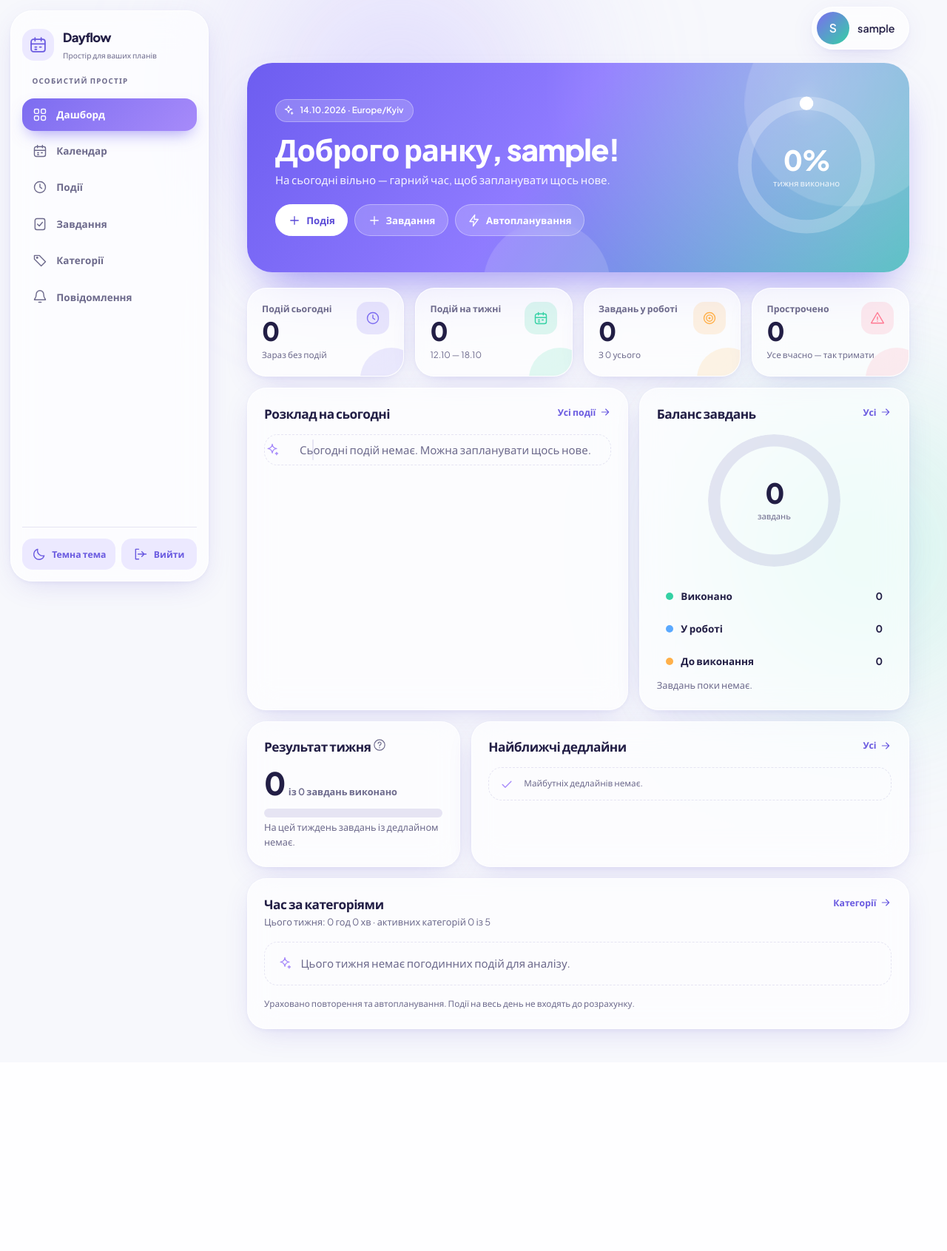
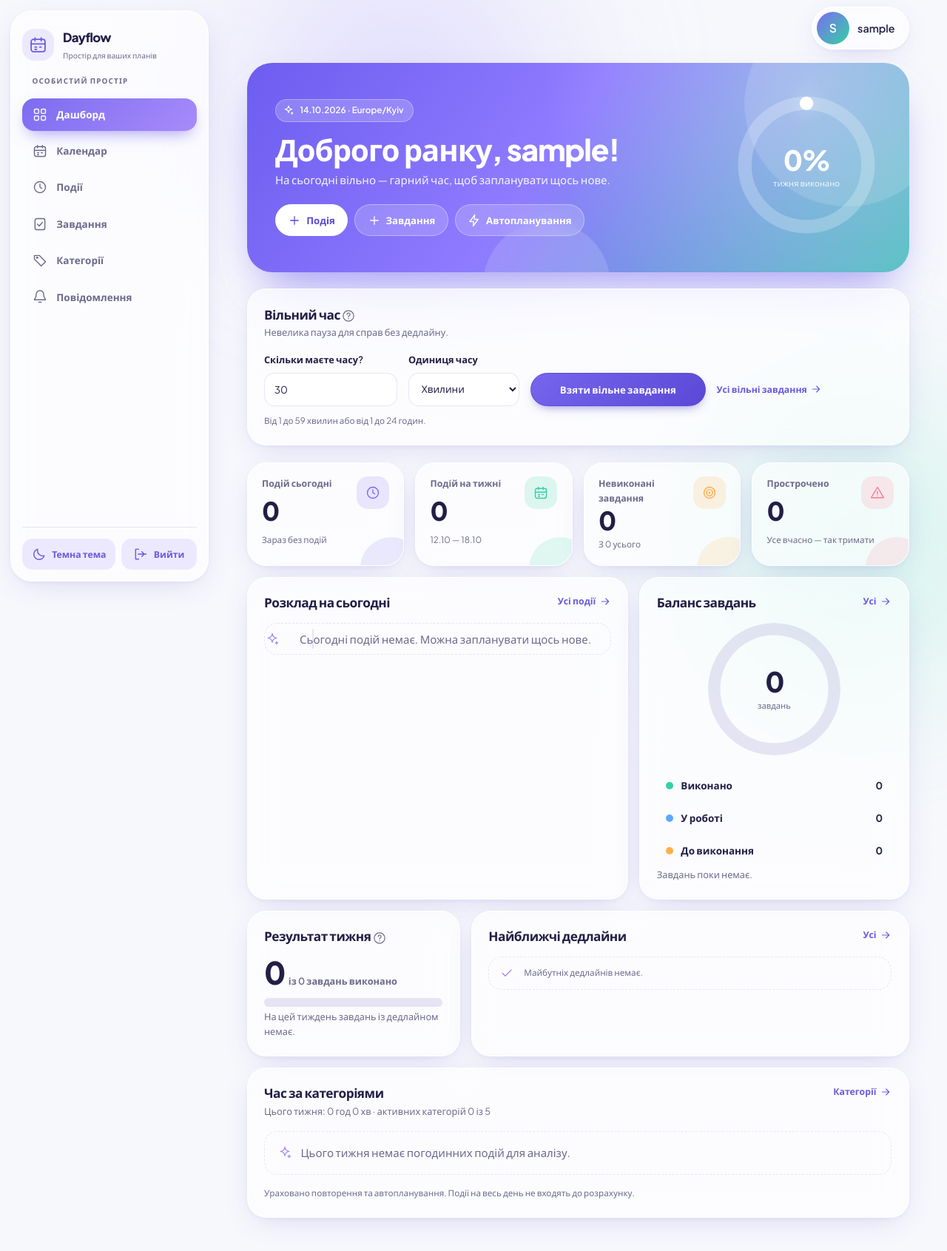
Before and after one commit to glukkluk/Dayflow, a Django app: page / in a window 1280 px wide. Shown: the whole page at 74% size. Before the commit the page ends 1410 px from the top, so only its background shows below. Run offline with Django 5.2, Linux system fonts and the light colour scheme; the visitor is signed in with stand-in values (Sample User, id 1); data comes from the database, SQL or seed files in the repository; data that the repository does not hold is empty.

Commit message:
✨ feat: implement free tasks functionality
Introduce "free tasks" (tasks without deadlines) with the ability to
pick them based on available time from the dashboard.

- Add `no_deadline` option to `TaskForm` with validation logic
- Create `free_tasks` service for suggesting and claiming tasks
- Implement dashboard integration for time-based task suggestions
- Add filtering for free tasks in the task list
- Implement conflict detection when taking a free task into work
- Update README with documentation for the new stage

```diff
--- a/app/planner/forms.py
+++ b/app/planner/forms.py
@@ -240,6 +240,26 @@ class EventForm(forms.ModelForm):
 
 
 class TaskForm(forms.ModelForm):
+    no_deadline = forms.BooleanField(
+        label="Без дедлайну — вільне завдання",
+        required=False,
+        help_text="Можна взяти у вільний час. Укажіть орієнтовну тривалість нижче.",
+    )
+
+    field_order = (
+        "title",
+        "description",
+        "no_deadline",
+        "deadline",
+        "estimated_minutes",
+        "priority",
+        "status",
+        "category",
+    )
+
+    class Media:
+        js = ("planner/task_form.js",)
+
     class Meta:
         model = Task
         fields = (
@@ -265,16 +285,89 @@ class TaskForm(forms.ModelForm):
         self.fields["category"].queryset = Category.objects.filter(  # ty: ignore[unresolved-attribute]
             user_id=self.instance.user_id,
         )
+        self.initial["no_deadline"] = not self.initial.get("deadline")
+        self._already_started_free = bool(
+            self.instance.pk
+            and self.instance.deadline is None
+            and self.instance.status == Task.Status.IN_PROGRESS
+        )
+        self.fields["status"].widget.attrs["data-started-free"] = (
+            "true" if self._already_started_free else "false"
+        )
+        self.fields["status"].help_text = (
+            "Вільне завдання береться в роботу через кнопку «Взяти вільне завдання» "
+            "на дашборді — з перевіркою конфліктів і розміщенням у розкладі."
+        )
+        self.fields[
+            "deadline"
+        ].help_text = "Залиште порожнім для вільного завдання без дедлайну."
+        self.fields["estimated_minutes"].label = "Орієнтовна тривалість (хв)"
+        self.fields["estimated_minutes"].help_text = "Від 5 до 480 хвилин."
+        if self.is_bound and self["no_deadline"].value():
+            self.fields["deadline"].disabled = True
+            self.initial["deadline"] = None
+
+    def clean(self):
+        cleaned = super().clean()
+        if (
+            "deadline" in cleaned
+            and cleaned["deadline"] is None
+            and cleaned.get("status") == Task.Status.IN_PROGRESS
+            and not self._already_started_free
+        ):
+            self.add_error(
+                "status",
+                "Вільне завдання не можна вручну перевести у статус «У роботі». "
+                "Збережіть його зі статусом «До виконання» та візьміть через дашборд.",
+            )
+        return cleaned
+
+
+class FreeTimeForm(forms.Form):
+    amount = forms.IntegerField(
+        label="Скільки маєте часу?",
+        min_value=1,
+        initial=30,
+        widget=forms.NumberInput(attrs={"step": 1, "max": 59}),
+    )
+    unit = forms.ChoiceField(
+        label="Одиниця часу",
+        choices=(("minutes", "Хвилини"), ("hours", "Години")),
+        initial="minutes",
+    )
+
+    def __init__(self, *args, **kwargs):
+        super().__init__(*args, **kwargs)
+        self.fields["amount"].widget.attrs["max"] = (
+            24 if self["unit"].value() == "hours" else 59
+        )
+
+    def clean(self):
+        cleaned = super().clean()
+        amount, unit = cleaned.get("amount"), cleaned.get("unit")
+        if amount is not None and unit:
+            maximum = 24 if unit == "hours" else 59
+            if amount > maximum:
+                self.add_error(
+                    "amount",
+                    f"Укажіть не більше {maximum} {'годин' if unit == 'hours' else 'хвилин'}.",
+                )
+            else:
+                cleaned["minutes"] = amount * (60 if unit == "hours" else 1)
+        return cleaned
 
 
 class TaskFilterForm(forms.Form):
     q = forms.CharField(
-        label="Пошук за назвою або описом", required=False,
-        widget=forms.TextInput(attrs={"type": "search", "placeholder": "Назва або опис завдання…"}),
+        label="Пошук за назвою або описом",
+        required=False,
+        widget=forms.TextInput(
+            attrs={"type": "search", "placeholder": "Назва або опис завдання…"}
+        ),
     )
     status = forms.ChoiceField(
         label="Статус",
-        choices=[("", "Усі статуси"), *Task.Status.choices],
+        choices=[("", "Усі статуси"), *Task.Status.choices, ("active", "Невиконані")],
         required=False,
     )
     priority = forms.ChoiceField(
@@ -289,6 +382,7 @@ class TaskFilterForm(forms.Form):
         required=False,
     )
     overdue = forms.BooleanField(label="Лише прострочені", required=False)
+    free = forms.BooleanField(label="Вільні завдання", required=False)
     sort = forms.ChoiceField(
         label="Сортування",
         required=False,
--- /dev/null
+++ b/app/planner/static/planner/free_tasks.css
@@ -0,0 +1,76 @@
+.free-time-card {
+    margin-block: 1.5rem;
+}
+.free-time-form .free-time-controls {
+    display: grid;
+    grid-template-columns: minmax(8rem, 12rem) minmax(8rem, 10rem) minmax(
+            0,
+            1fr
+        );
+    align-items: end;
+    gap: 1rem;
+    margin: 0;
+}
+.free-time-field {
+    min-width: 0;
+}
+.free-time-actions {
+    display: grid;
+    grid-template-columns: repeat(2, minmax(0, 1fr));
+    align-items: end;
+    gap: 1rem;
+    width: 100%;
+    min-width: 0;
+}
+.free-time-actions .wd-btn,
+.free-time-actions .wd-link {
+    align-self: end;
+    height: 100%;
+}
+.free-time-actions .wd-btn-primary {
+    background: linear-gradient(135deg, #7665ed, #5b49d6);
+    border-color: #5b49d6;
+    color: #fff;
+    box-shadow: 0 6px 16px -8px rgba(73, 57, 190, 0.8);
+}
+.free-time-actions .wd-btn-primary:hover {
+    background: linear-gradient(135deg, #6654df, #4d3bc5);
+    color: #fff;
+}
+.free-time-form input,
+.free-time-form select,
+.free-time-form .wd-btn {
+    box-sizing: border-box;
+    width: 100%;
+    height: 3rem;
+    margin: 0;
+}
+.free-time-form label {
+    margin: 0 0 0.5rem;
+}
+.free-time-form .helptext {
+    margin: 0.75rem 0 0;
+}
+.free-task-list {
+    margin-top: 1rem;
+}
+.free-task-list h3 {
+    overflow-wrap: anywhere;
+}
+@media (max-width: 1100px) {
+    .free-time-form .free-time-controls {
+        grid-template-columns: repeat(2, minmax(0, 1fr));
+    }
+    .free-time-form .wd-btn {
+        height: auto;
+        min-height: 3rem;
+    }
+    .free-time-actions {
+        grid-column: 1 / -1;
+        grid-template-columns: minmax(0, 1fr);
+    }
+    .free-time-actions .wd-link {
+        justify-self: center;
+        text-align: center;
+    }
+}
--- /dev/null
+++ b/app/planner/static/planner/free_tasks.js
@@ -0,0 +1,54 @@
+(() => {
+    "use strict";
+    const form = document.querySelector("[data-free-time-form]");
+    if (!form) return;
+    const amount = form.elements.amount;
+    const unit = form.elements.unit;
+    const updateLimit = () => {
+        amount.max = unit.value === "hours" ? "24" : "59";
+    };
+    unit.addEventListener("change", updateLimit);
+    updateLimit();
+    const dialog = document.getElementById("free-task-dialog");
+    if (!dialog || typeof dialog.showModal !== "function") return;
+    const results = dialog.querySelector("[data-free-task-results]");
+    const button = form.querySelector('button[type="submit"]');
+    let controller;
+
+    dialog.addEventListener("close", () => controller?.abort());
+    form.addEventListener("submit", async (event) => {
+        event.preventDefault();
+        controller?.abort();
+        const request = new AbortController();
+        controller = request;
+        const url = new URL(form.action);
+        url.search = new URLSearchParams(new FormData(form)).toString();
+        results.textContent = "Шукаємо завдання…";
+        results.setAttribute("aria-busy", "true");
+        button.disabled = true;
+        dialog.showModal();
+        try {
+            const response = await fetch(url, {
+                headers: { "X-Requested-With": "XMLHttpRequest" },
+                signal: request.signal,
+            });
+            if (response.redirected) {
+                window.location.assign(response.url);
+                return;
+            }
+            if (!response.ok) throw new Error("Request failed");
+            const html = await response.text();
+            if (!request.signal.aborted) results.innerHTML = html;
+        } catch (error) {
+            if (error.name !== "AbortError") {
+                results.textContent =
+                    "Не вдалося завантажити завдання. Закрийте вікно та спробуйте ще раз.";
+            }
+        } finally {
+            if (controller === request) {
+                results.removeAttribute("aria-busy");
+                button.disabled = false;
+            }
+        }
+    });
+})();
--- a/app/planner/static/planner/interface.css
+++ b/app/planner/static/planner/interface.css
@@ -177,13 +177,16 @@
 }
 .task-filter-footer {
     display: flex;
-    justify-content: space-between;
+    justify-content: flex-start;
     align-items: center;
     flex-wrap: wrap;
     gap: 0.8rem;
     border-top: 1px solid var(--line);
     padding-top: 1rem;
     font-size: 0.82rem;
+}
+.task-filter-footer > a {
+    margin-left: auto;
 }
 .checkbox-label {
     display: flex;
--- a/app/planner/static/planner/wellness.css
+++ b/app/planner/static/planner/wellness.css
@@ -1060,6 +1060,9 @@ label {
     font-size: 1.15rem;
     font-weight: 800;
 }
+.wd-card-head h2 .hint {
+    vertical-align: middle;
+}
 .wd-link {
     display: inline-flex;
     align-items: center;
--- a/app/planner/templates/planner/dashboard.html
+++ b/app/planner/templates/planner/dashboard.html
@@ -1,5 +1,8 @@
 {% extends "base.html" %}
+{% load static %}
 {% block title %}Дашборд — Dayflow{% endblock %}
+{% block scripts %}<script src="{% static 'planner/free_tasks.js' %}" defer></script>{% endblock %}
+{% block extra_styles %}<link rel="stylesheet" href="{% static 'planner/free_tasks.css' %}">{% endblock %}
 {% block main_class %}dashboard-page{% endblock %}
 {% block content %}
 {% widthratio task_status.done task_status.total 100 as done_p %}
@@ -25,6 +28,17 @@
         <div class="wd-ring-label"><strong><span data-count="{{ weekly_percent }}">{{ weekly_percent }}</span>%</strong><span>тижня виконано</span></div>
     </div>
 </header>
+<section class="wd-card free-time-card" aria-labelledby="free-time-heading">
+    <div class="wd-card-head"><div><h2 id="free-time-heading">Вільний час <span class="hint" tabindex="0" role="button" aria-label="Підказка: Вільні завдання" aria-describedby="free-time-hint"><svg viewBox="0 0 24 24" width="18" height="18" aria-hidden="true" focusable="false"><circle cx="12" cy="12" r="9.5" fill="none" stroke="currentColor" stroke-width="1.6"/><path d="M9.4 9.4a2.7 2.7 0 1 1 3.9 2.4c-.9.5-1.3 1-1.3 2" fill="none" stroke="currentColor" stroke-width="1.6" stroke-linecap="round"/><circle cx="12" cy="17" r="1" fill="currentColor"/></svg><span class="hint-bubble" role="tooltip" id="free-time-hint">Вільні завдання — це короткі справи без дедлайну, які можна виконати у вільний час.</span></span></h2><p class="wd-muted">Невелика пауза для справ без дедлайну.</p></div></div>
+    {% include 'planner/partials/free_time_form.html' with use_dialog=True %}
+</section>
+<dialog id="free-task-dialog" class="wd-dialog" aria-labelledby="free-task-dialog-title">
+    <div class="wd-dialog-head">
+        <h2 id="free-task-dialog-title">Вільні завдання</h2>
+        <button type="button" class="wd-icon-btn" data-close-dialog aria-label="Закрити">{% include 'partials/icon.html' with name='close' %}</button>
+    </div>
+    <div data-free-task-results aria-live="polite"></div>
+</dialog>
 {% if dashboard_error %}
     <div class="conflict-warning" role="alert">
         <p>{{ dashboard_error }}</p>
@@ -54,9 +68,9 @@
             <strong data-count="{{ weekly_event_count }}">{{ weekly_event_count }}</strong>
             <small>{{ week_start_date|date:short_date_fmt }} — {{ week_end_date|date:short_date_fmt }}</small>
         </a>
-        <a class="wd-stat tone-amber" href="{% url 'planner:task_list' %}?status=todo" data-reveal>
+        <a class="wd-stat tone-amber" href="{% url 'planner:task_list' %}?status=active" data-reveal>
             <span class="wd-stat-icon">{% include 'partials/icon.html' with name='target' %}</span>
-            <span class="wd-stat-label">Завдань у роботі</span>
+            <span class="wd-stat-label">Невиконані завдання</span>
             <strong data-count="{{ task_status.todo|add:task_status.in_progress }}">{{ task_status.todo|add:task_status.in_progress }}</strong>
             <small>З {{ task_status.total }} усього</small>
         </a>
--- /dev/null
+++ b/app/planner/templates/planner/partials/free_time_form.html
@@ -0,0 +1,17 @@
+<form method="get" class="free-time-form" action="{% url 'planner:free_tasks' %}" data-free-time-form>
+    <div class="free-time-controls">
+        <div class="free-time-field">
+            <label for="{{ free_time_form.amount.id_for_label }}">{{ free_time_form.amount.label }}</label>
+            {{ free_time_form.amount }}
+        </div>
+        <div class="free-time-field">
+            <label for="{{ free_time_form.unit.id_for_label }}">{{ free_time_form.unit.label }}</label>
+            {{ free_time_form.unit }}
+        </div>
+        <div class="free-time-actions">
+            <button type="submit" class="wd-btn wd-btn-primary"{% if use_dialog %} aria-haspopup="dialog"{% endif %}>Взяти вільне завдання</button>
+            <a class="wd-link" href="{% url 'planner:task_list' %}?free=on">Усі вільні завдання {% include 'partials/icon.html' with name='arrow' %}</a>
+        </div>
+    </div>
+    <p class="helptext">Від 1 до 59 хвилин або від 1 до 24 годин.</p>
+</form>
--- a/app/planner/templates/planner/partials/task_results.html
+++ b/app/planner/templates/planner/partials/task_results.html
@@ -12,6 +12,7 @@
             </div>
             <div class="record-pills">
                 <span class="record-chip status-{{ task.status }}">{{ task.get_status_display }}</span>
+                {% if not task.deadline %}<span class="record-chip">Вільне завдання</span>{% endif %}
                 <span class="priority priority-{{ task.priority }}">Пріоритет: {{ task.get_priority_display }}</span>
                 {% if task.is_overdue %}<strong class="overdue">Прострочено</strong>{% endif %}
             </div>
--- a/app/planner/urls.py
+++ b/app/planner/urls.py
@@ -7,6 +7,7 @@ from .views import (
     categories,
     dashboard,
     events,
+    free_tasks,
     notifications,
     tasks,
 )
@@ -46,6 +47,8 @@ urlpatterns = [
         "api/events/", calendar_api.CalendarEventsView.as_view(), name="calendar_events"
     ),
     path("tasks/", tasks.TaskListView.as_view(), name="task_list"),
+    path("tasks/free/", free_tasks.FreeTaskSuggestionsView.as_view(), name="free_tasks"),
+    path("tasks/<int:pk>/take/", free_tasks.FreeTaskTakeView.as_view(), name="task_take"),
     path("tasks/new/", tasks.TaskCreateView.as_view(), name="task_create"),
     path("tasks/<int:pk>/edit/", tasks.TaskEditView.as_view(), name="task_edit"),
     path("tasks/<int:pk>/delete/", tasks.TaskDeleteView.as_view(), name="task_delete"),
--- a/app/planner/views/dashboard.py
+++ b/app/planner/views/dashboard.py
@@ -1,6 +1,7 @@
 from django.core.exceptions import ValidationError
 from django.views.generic import TemplateView
 
+from ..forms import FreeTimeForm
 from ..services.dashboard import summarize
 
 
@@ -16,6 +17,7 @@ class DashboardView(TemplateView):
         context = super().get_context_data(**kwargs)
         if not self.request.user.is_authenticated:
             return context
+        context["free_time_form"] = FreeTimeForm()
         try:
             context.update(summarize(self.request.user))
         except ValidationError as error:
--- a/app/planner/views/tasks.py
+++ b/app/planner/views/tasks.py
@@ -52,18 +52,22 @@ class TaskListView(TaskOwnerMixin, ListView):
         if not self.filter_form.is_valid():
             return tasks.none()
         filters = self.filter_form.cleaned_data
+        if filters["status"] == "active":
+            tasks = tasks.exclude(status=Task.Status.DONE)
         if filters["q"]:
             tasks = tasks.filter(
                 Q(title__icontains=filters["q"])
                 | Q(description__icontains=filters["q"])
             )
         for field in ("status", "priority", "category"):
-            if filters[field]:
+            if filters[field] and not (field == "status" and filters[field] == "active"):
                 tasks = tasks.filter(**{field: filters[field]})
         if filters["overdue"]:
             tasks = tasks.filter(deadline__lt=timezone.now()).exclude(
                 status=Task.Status.DONE
             )
+        if filters["free"]:
+            tasks = tasks.filter(deadline__isnull=True)
         ordering = {
             "deadline": (F("deadline").asc(nulls_last=True), "pk"),
             "priority": ("-priority", F("deadline").asc(nulls_last=True), "pk"),
```
Also changed, not shown: app/planner/services/free_tasks.py (added, +58 -0 lines), app/planner/static/planner/task_form.js (added, +23 -0 lines), app/planner/templates/planner/free_task_conflicts.html (added, +25 -0 lines), app/planner/templates/planner/free_tasks.html (added, +13 -0 lines), app/planner/templates/planner/partials/free_task_results.html (added, +22 -0 lines), app/planner/templates/planner/task_list.html (+6 -2 lines), app/planner/views/free_tasks.py (added, +74 -0 lines), README.md.
